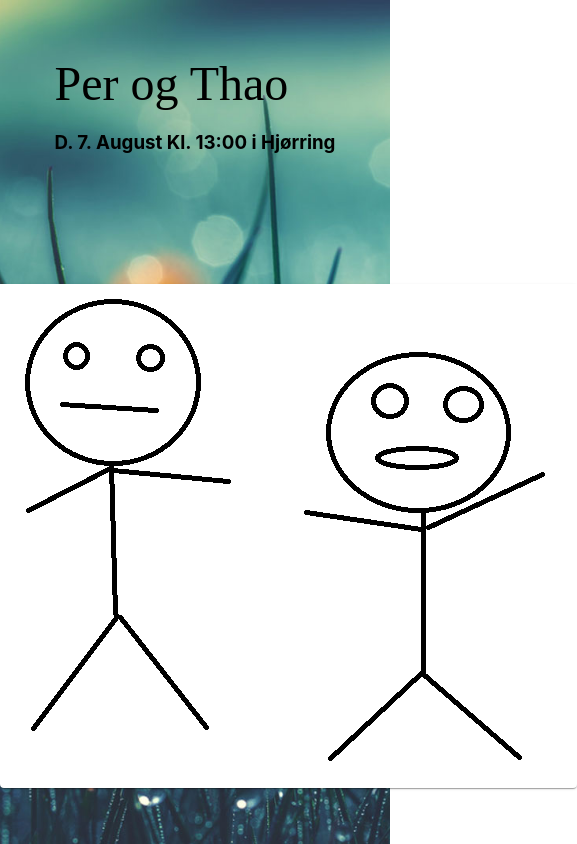
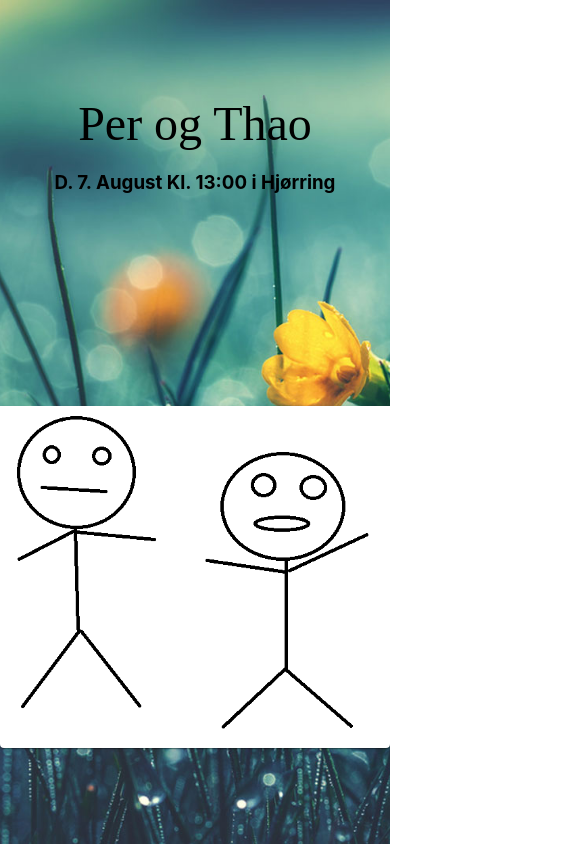
Before and after one commit to ClausHolmgaard/bryllup, a React (Create React App) app: page / in a window 390 px wide. Shown: the whole page, 577 px wide, since content can reach past the window. Built offline with nearby package versions, Linux system fonts and the light colour scheme; a web font is replaced by a local one.

Commit message:
Better on mobile

```diff
--- a/src/components/IntroBox.js
+++ b/src/components/IntroBox.js
@@ -15,13 +15,17 @@ const introStyle = {
     backgroundPosition: 'center'
 };
 
+const imageStyle = {
+    maxWidth: '100%'
+}
+
 const IntroBox = () => {
     return(
         <Grid container style={introStyle} direction='row' wrap="nowrap">
             <Grid container justify='space-evenly' alignItems='center'>
                 <Grid item>
                     <Typography variant="h3">
-                        Per og Thao
+                        <center>Per og Thao</center>
                     </Typography>
                     <h3>
                         <center>D. 7. August Kl. 13:00 i Hjørring</center>
@@ -30,7 +34,7 @@ const IntroBox = () => {
                 </Grid>
                 <Grid item>
                     <Paper>
-                        <img src={sticks} />
+                        <img src={sticks} style={imageStyle}/>
                     </Paper>
                 </Grid>
             </Grid>
```
